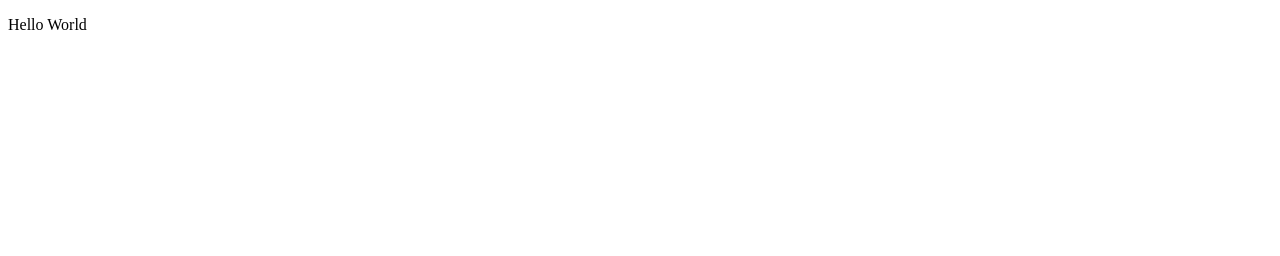
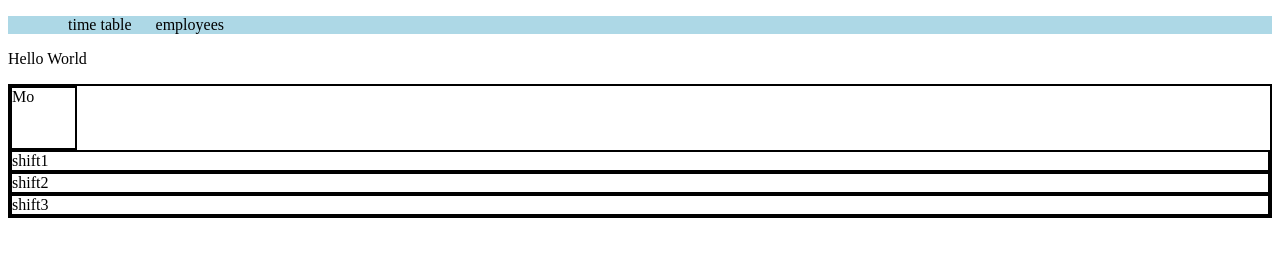
Before and after one commit to R1k17/fullStackCapstone, a website: page public/index.html in a window 1280 px wide. Drawn offline with Linux system fonts and the light colour scheme.

Commit message:
added basic design

```diff
--- a/public/index.html
+++ b/public/index.html
@@ -4,10 +4,26 @@
     <meta charset="UTF-8">
     <meta name="viewport" content="width=device-width, initial-scale=1.0">
     <meta http-equiv="X-UA-Compatible" content="ie=edge">
+    <link rel="stylesheet" href="index.css">
     <title>Document</title>
 </head>
+<nav>
+    <ul>
+        <li>time table</li>
+        <li>employees</li>
+    </ul>
+</nav>
 <body>
     <p>Hello World</p>
+    <!-- TimeTable -->
+    <!-- Frame -->
+    <!-- shift frame added with js -->
+    <div class="day border">
+        <p class="dayName border">Mo</p>
+        <span class="s1 border shiftSlots">shift1</span>
+        <span class="s2 border shiftSlots">shift2</span>
+        <span class="s3 border shiftSlots">shift3</span>
+    </div>
 
 </body>
 </html>
```
